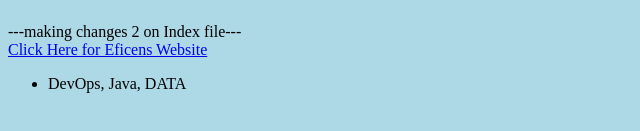
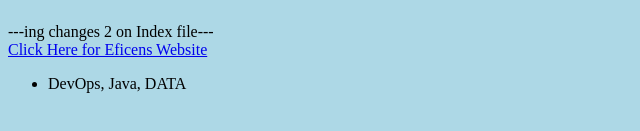
Before and after one commit to Ashish1797/ADPS3, a plain HTML site: page index.html in a window 1280 px wide. Shown: the part 173-304 px from the top of the page, 0-640 px from the left. Drawn offline with Linux system fonts and the light colour scheme.

Commit message:
making changes on Index file

```diff
--- a/index.html
+++ b/index.html
@@ -8,7 +8,7 @@
 
 		<h2> <img src = "https://eficens.ai/assets/img/logo.svg"; width="300" height="90"> </img> </h2>
 
-	<p1> ---making changes 2 on Index file--- <br> </p1>
+	<p1> ---ing changes 2 on Index file--- <br> </p1>
 	<p2> <a href = "https://eficens.ai/"> Click Here for Eficens Website </a> </p2>
 	<ul> <li> DevOps, Java, DATA </li>
 	</ul>
```
